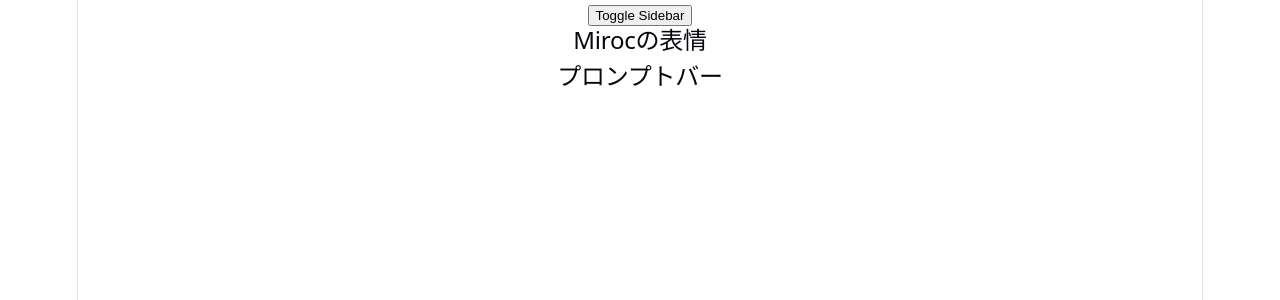
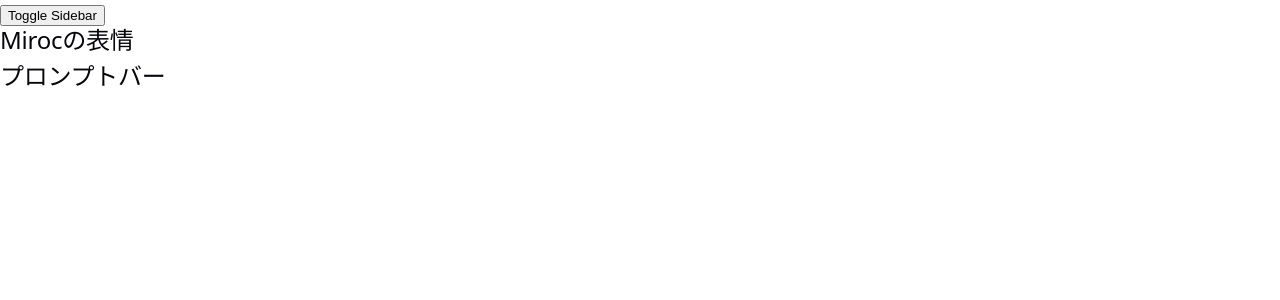
Before and after one commit to tkt0605/mirocore, a Vue app in the folder frontend/: page / in a window 1280 px wide. Shown: the top 300 px of the page. Built offline with nearby package versions, Linux system fonts and the light colour scheme; no server answers.

Commit message:
スタイルシートを更新し、#appの幅を1126pxから100%に変更し、ボックスモデルの設定を整理しました。

```diff
--- a/frontend/src/style.css
+++ b/frontend/src/style.css
@@ -157,11 +157,16 @@ code {
 }
 
 #app {
-  width: 1126px;
+  /* width: 1126px;
   max-width: 100%;
   margin: 0 auto;
   text-align: center;
   border-inline: 1px solid var(--border);
+  min-height: 100svh;
+  display: flex;
+  flex-direction: column;
+  box-sizing: border-box; */
+  width: 100%;
   min-height: 100svh;
   display: flex;
   flex-direction: column;
```
